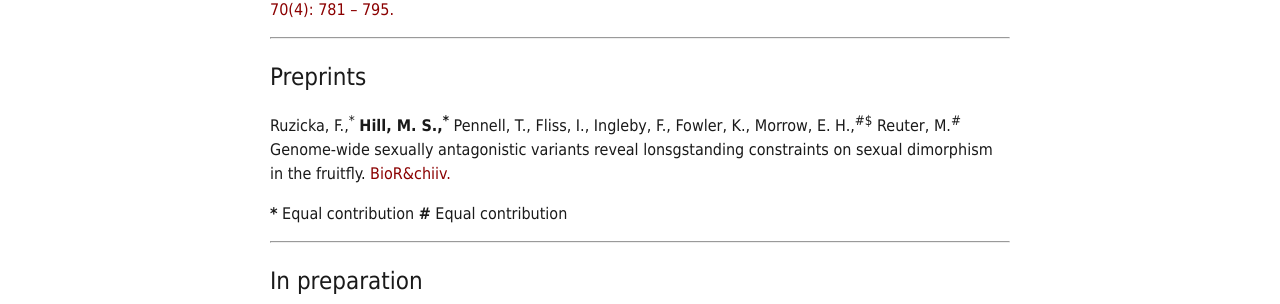
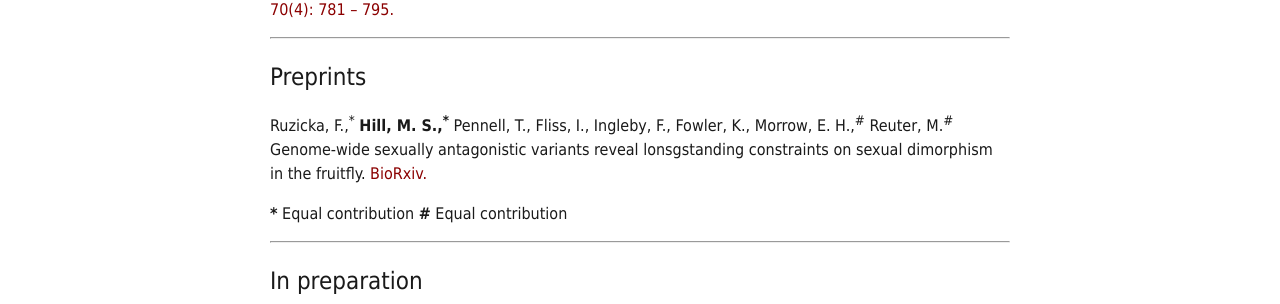
Before and after one commit to Mark-Stephen-Hill/Mark-Stephen-Hill.github.io, a Jekyll site: the page built from Publications.md, in a window 1280 px wide. Shown: the part 311-615 px from the top of the page. Built offline with Jekyll 4.4.1, drawn with Linux system fonts in a browser that asks for light colours.

Commit message:
Update Publications.md

```diff
--- a/Publications.md
+++ b/Publications.md
@@ -23,7 +23,7 @@ Collet, J., Fuentes, S., Hesketh, J., <b>Hill, M. S.</b>, Innocenti, P., Morrow,
 
 <h1>Preprints</h1>
 
-Ruzicka, F.,<sup>*</sup> <b>Hill, M. S.,<sup>*</sup></b> Pennell, T., Fliss, I., Ingleby, F., Fowler, K., Morrow, E. H.,<sup>#$</sup> Reuter, M.<sup>#</sup> Genome-wide sexually antagonistic variants reveal lonsgstanding constraints on sexual dimorphism in the fruitfly. <a href="https://doi.org/10.1101/117176" style="color:#8b0000">BioR&chiiv.</a>
+Ruzicka, F.,<sup>*</sup> <b>Hill, M. S.,<sup>*</sup></b> Pennell, T., Fliss, I., Ingleby, F., Fowler, K., Morrow, E. H.,<sup>#</sup> Reuter, M.<sup>#</sup> Genome-wide sexually antagonistic variants reveal lonsgstanding constraints on sexual dimorphism in the fruitfly. <a href="https://doi.org/10.1101/117176" style="color:#8b0000">BioRxiv.</a>
 
 <b>*</b> Equal contribution
 <b>#</b> Equal contribution
```
